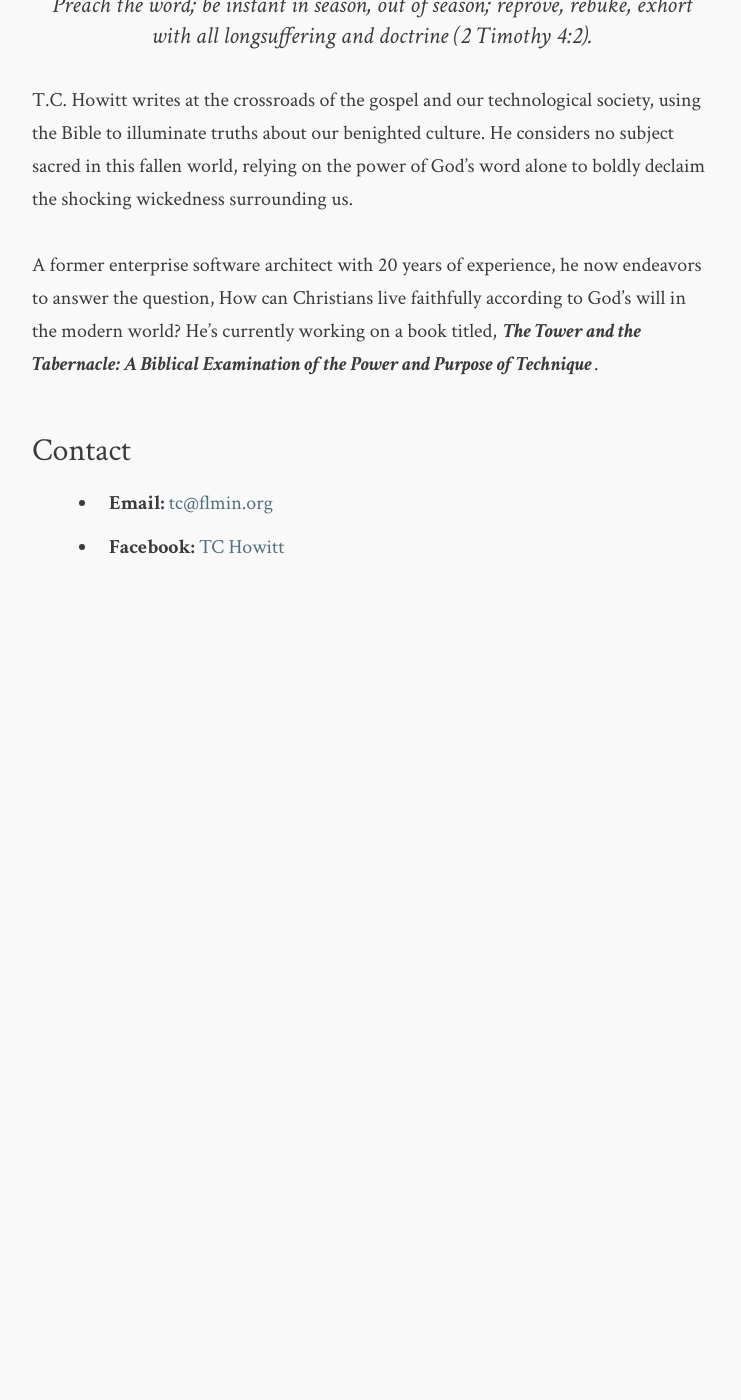
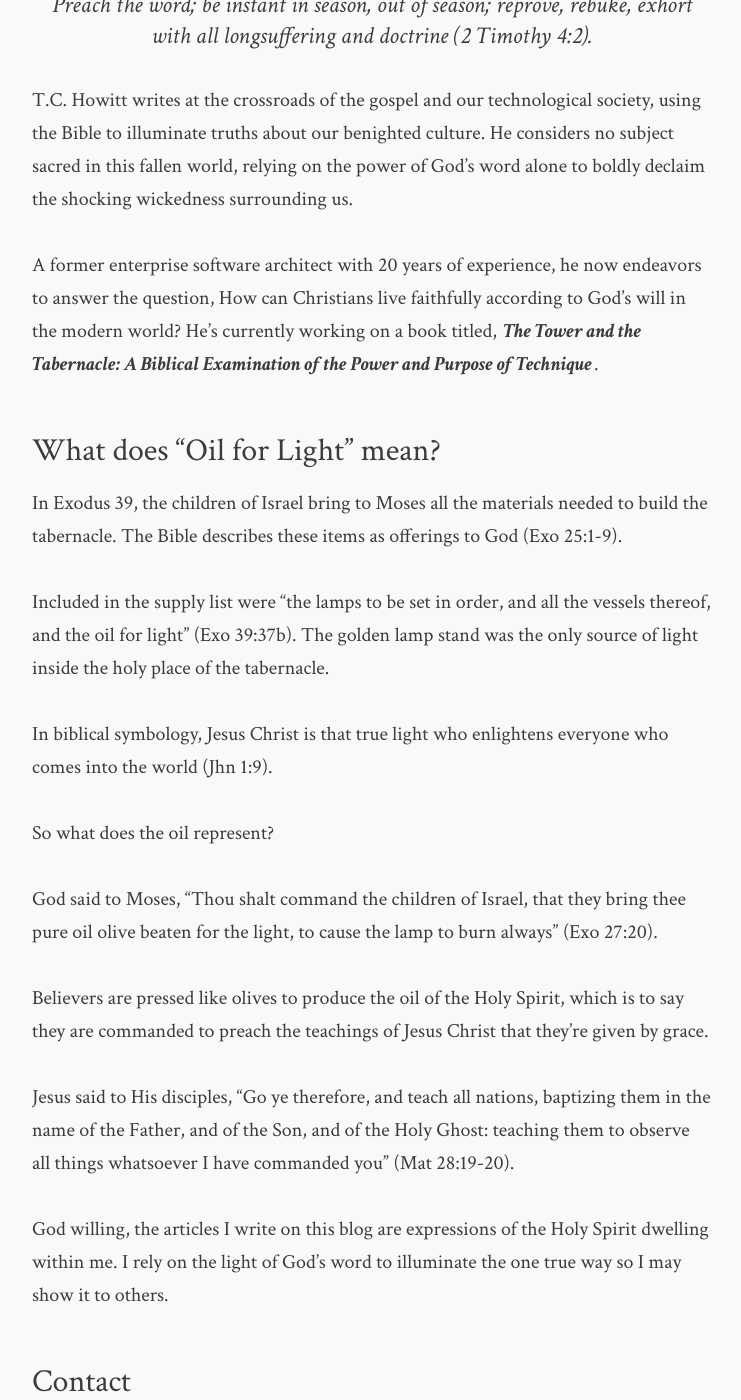
Before and after one commit to flashlightministries/oilforlight, a Jekyll site: the page built from about.md, in a window 1280 px wide and 1400 px high, scrolled down 798 px. Shown: the whole window, without its empty margins (268-1009 px from the left). Built offline with Jekyll 4.4.1, drawn with Linux system fonts in a browser that asks for light colours; nearby versions of some CDN libraries; before the commit the page ends 1428 px from its top, so only the background shows below that.

Commit message:
Update about.md

```diff
--- a/about.md
+++ b/about.md
@@ -11,6 +11,24 @@ T.C. Howitt writes at the crossroads of the gospel and our technological society
 
 A former enterprise software architect with 20 years of experience, he now endeavors to answer the question, How can Christians live faithfully according to God's will in the modern world?  He's currently working on a book titled, **_The Tower and the Tabernacle: A Biblical Examination of the Power and Purpose of Technique_**.
 
+### What does "Oil for Light" mean?
+
+In Exodus 39, the children of Israel bring to Moses all the materials needed to build the tabernacle.  The Bible describes these items as offerings to God (Exo 25:1-9).
+
+Included in the supply list were "the lamps to be set in order, and all the vessels thereof, and the oil for light" (Exo 39:37b).  The golden lamp stand was the only source of light inside the holy place of the tabernacle.
+
+In biblical symbology, Jesus Christ is that true light who enlightens everyone who comes into the world (Jhn 1:9).
+
+So what does the oil represent?
+
+God said to Moses, "Thou shalt command the children of Israel, that they bring thee pure oil olive beaten for the light, to cause the lamp to burn always" (Exo 27:20).
+
+Believers are pressed like olives to produce the oil of the Holy Spirit, which is to say they are commanded to preach the teachings of Jesus Christ that they're given by grace.
+
+Jesus said to His disciples, "Go ye therefore, and teach all nations, baptizing them in the name of the Father, and of the Son, and of the Holy Ghost: teaching them to observe all things whatsoever I have commanded you" (Mat 28:19-20).
+
+God willing, the articles I write on this blog are expressions of the Holy Spirit dwelling within me.  I rely on the light of God's word to illuminate the one true way so I may show it to others.
+
 ### Contact
 
   * **Email:** [tc@flmin.org](mailto:tc@flmin.org){:target="_blank"}
```
